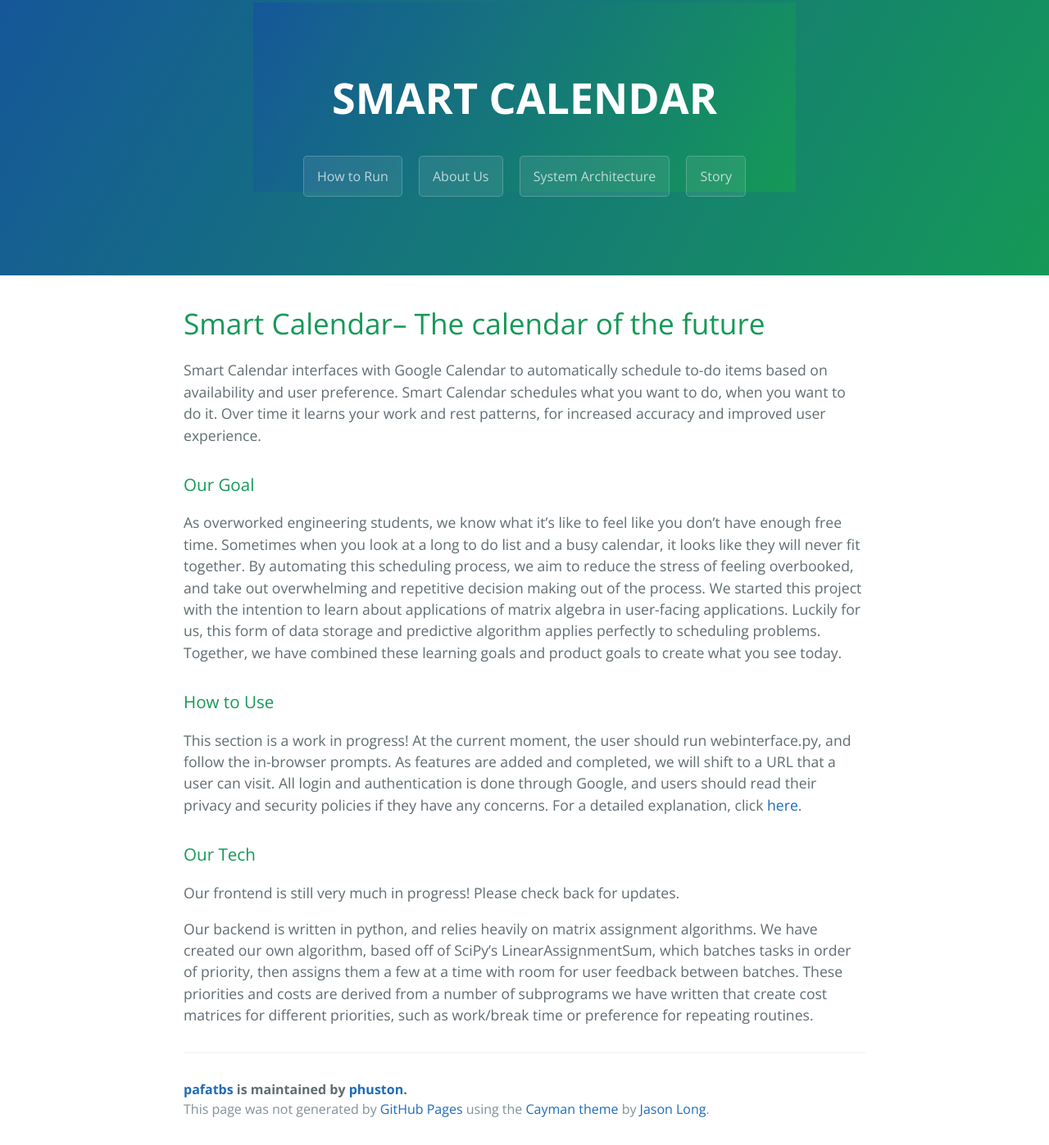
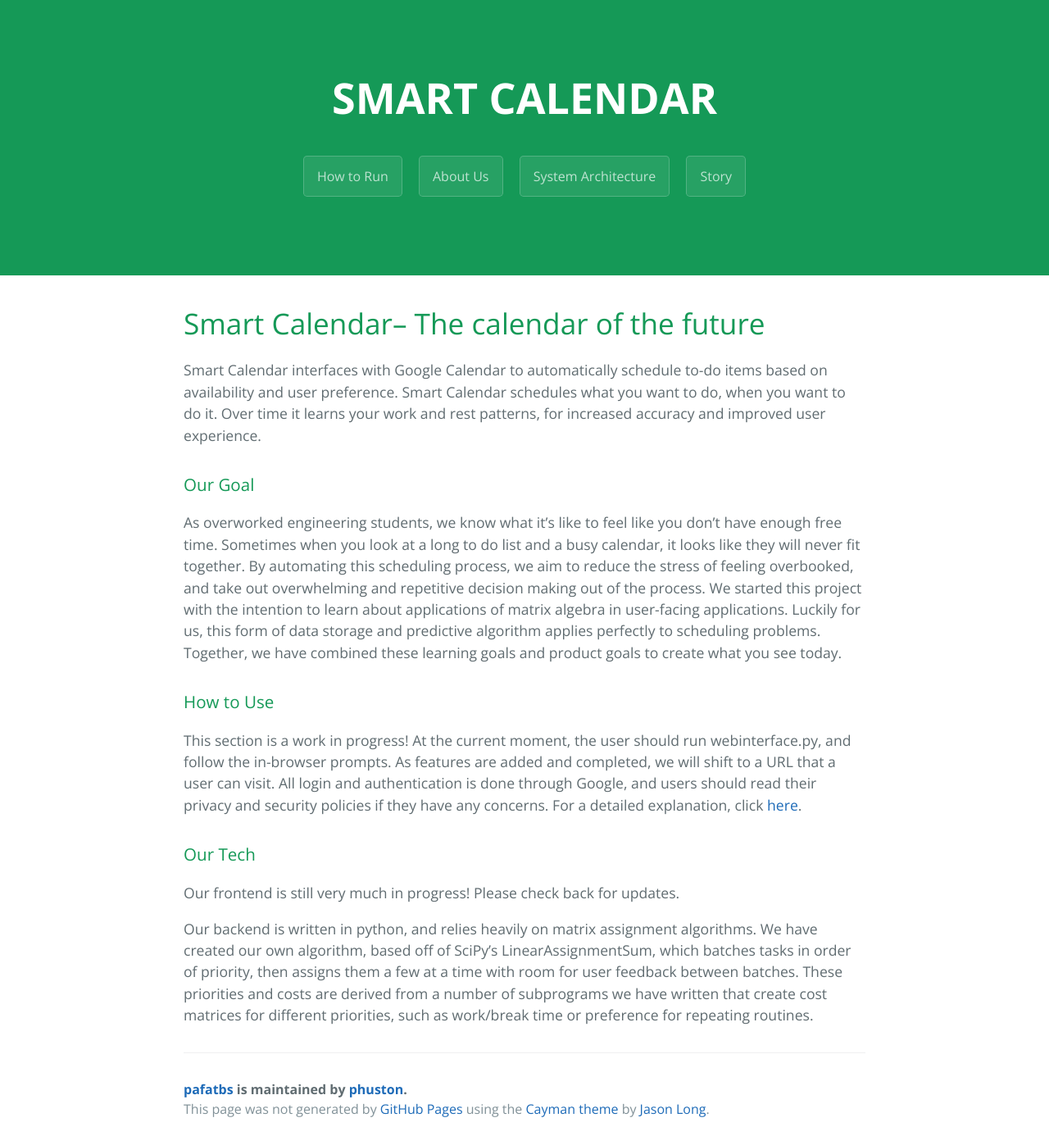
Before and after one commit to jsieving/smart-calendar, a Jekyll site: the page built from index.md, in a window 1280 px wide. Shown: the whole page at 82% size. Built offline with Jekyll 4.4.1, drawn with Linux system fonts in a browser that asks for light colours.

Commit message:
fixing style sheet

```diff
--- a/stylesheets/stylesheet.css
+++ b/stylesheets/stylesheet.css
@@ -56,8 +56,7 @@ a {
 .page-header {
   color: #fff;
   text-align: center;
-  background-color: #159957;
-  background-image: linear-gradient(120deg, #155799, #159957); }
+  background-color: #159957;}
 
 @media screen and (min-width: 64em) {
   .page-header {
```
